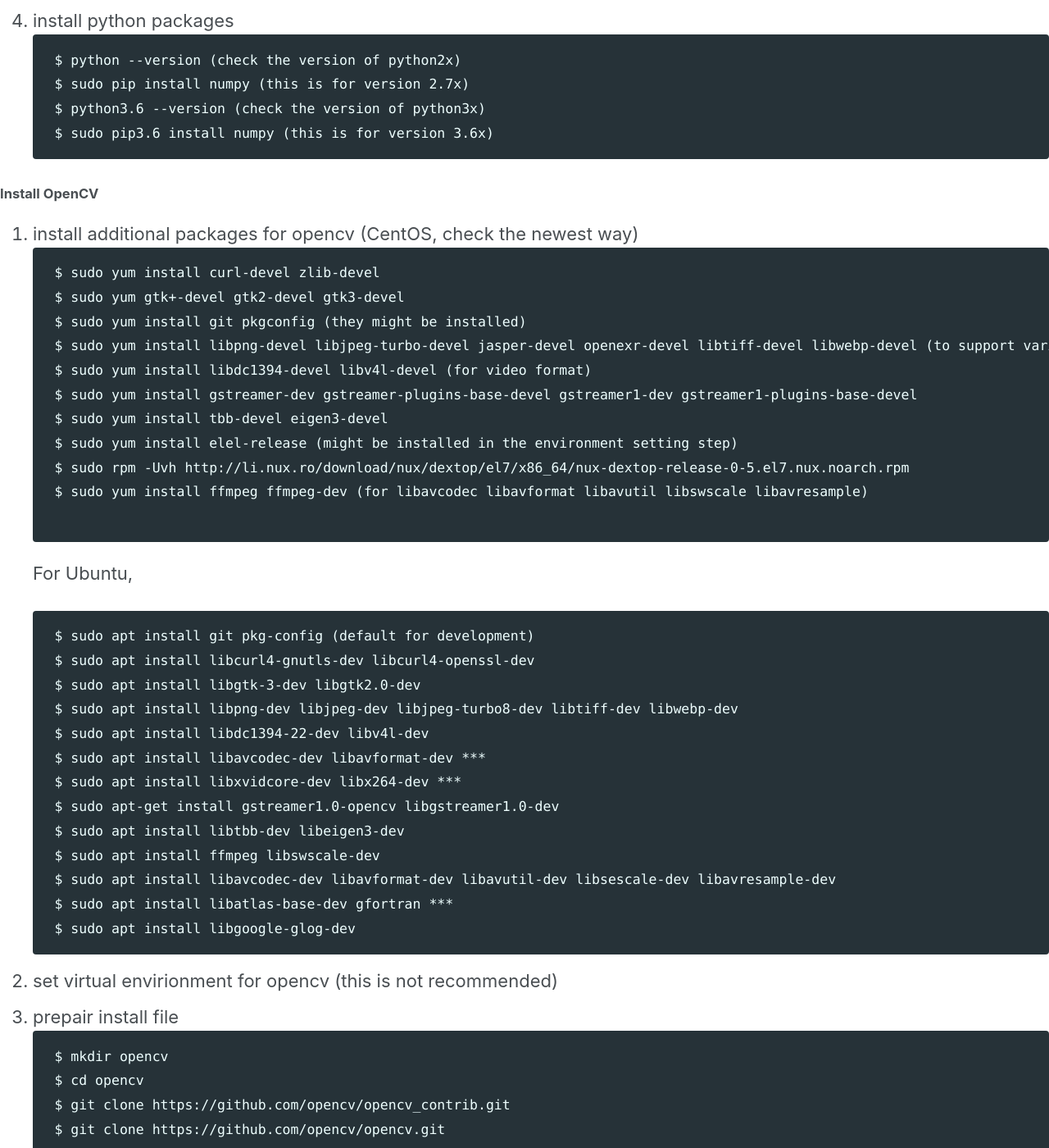
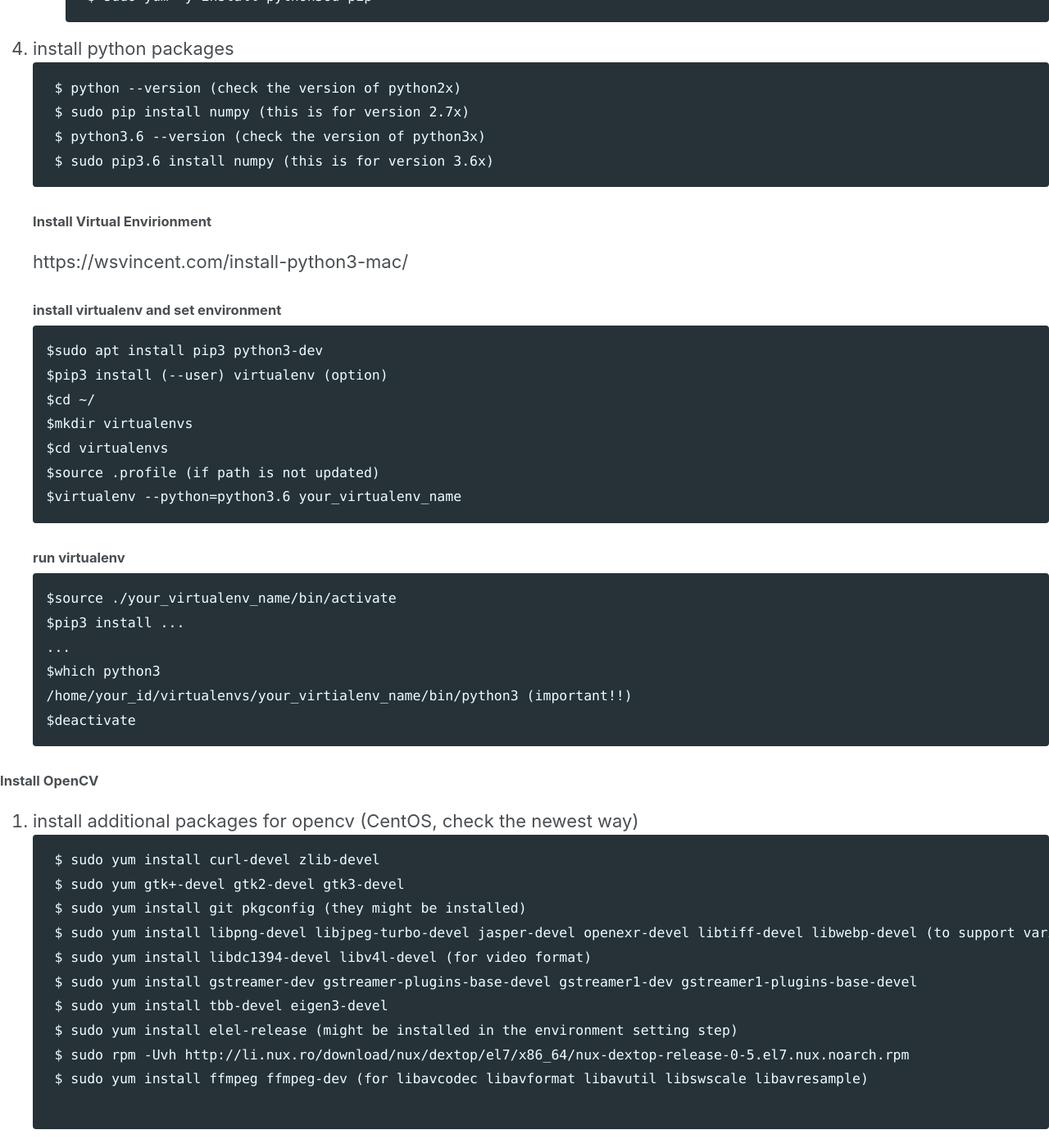
Before and after one commit to sglee-net/sglee-net.github.io, a Jekyll site: the page built from development_environment/dev_environment.md, in a window 1280 px wide and 1400 px high, scrolled down 5192 px. Shown: the whole window at 82% size. Built offline with Jekyll 4.4.1, drawn with Linux system fonts in a browser that asks for light colours; cached includes are drawn as plain includes; nearby versions of some CDN libraries; our own code applies the rules of GitHub Pages for plain Markdown files; some of the changed text lies outside the part shown.

Commit message:
Update dev_environment.md

````diff
--- a/development_environment/dev_environment.md
+++ b/development_environment/dev_environment.md
@@ -125,16 +125,17 @@ https://github.com/opencv/opencv_contrib/issues/1131 (check skvark's comment and
     ```
 
 #### Install Ant
-0. You can just install ant with apt on Ubuntu18.04
-    ```
-    $ sudo apt install ant
-    ```
 1. goto ant webpage(https://ant.apache.org), and download the binary install file
 2. copy to /opt, and unzip the file
     ```
     $ sudo cp ~/Downloads/apache-ant-xxx.tar.gz /opt/
     $ cd opt
     $ sudo tar -zxvf apahce-ant-xxx.tar.gz
+    ```
+    For Ubuntu,
+    You can just install ant with apt on Ubuntu18.04. Check the installed path if you use apt.
+    ```
+    $ sudo apt install ant
     ```
 3. make the link, and update environment
     ```
@@ -174,6 +175,27 @@ https://github.com/opencv/opencv_contrib/issues/1131 (check skvark's comment and
     $ python3.6 --version (check the version of python3x)
     $ sudo pip3.6 install numpy (this is for version 3.6x)
     ```
+#### Install Virtual Envirionment
+https://wsvincent.com/install-python3-mac/
+##### install virtualenv and set environment
+```
+$sudo apt install pip3 python3-dev
+$pip3 install (--user) virtualenv (option)
+$cd ~/
+$mkdir virtualenvs
+$cd virtualenvs
+$source .profile (if path is not updated)
+$virtualenv --python=python3.6 your_virtualenv_name
+```
+##### run virtualenv
+```
+$source ./your_virtualenv_name/bin/activate
+$pip3 install ...
+...
+$which python3
+/home/your_id/virtualenvs/your_virtialenv_name/bin/python3 (important!!)
+$deactivate
+```
 
 #### Install OpenCV
 1. install additional packages for opencv (CentOS, check the newest way)
@@ -206,7 +228,7 @@ https://github.com/opencv/opencv_contrib/issues/1131 (check skvark's comment and
     $ sudo apt install libatlas-base-dev gfortran ***
     $ sudo apt install libgoogle-glog-dev
     ```
-2. set virtual envirionment for opencv (this is not recommended)
+2. set virtual envirionment for opencv
 3. prepair install file
     ```
     $ mkdir opencv
````
